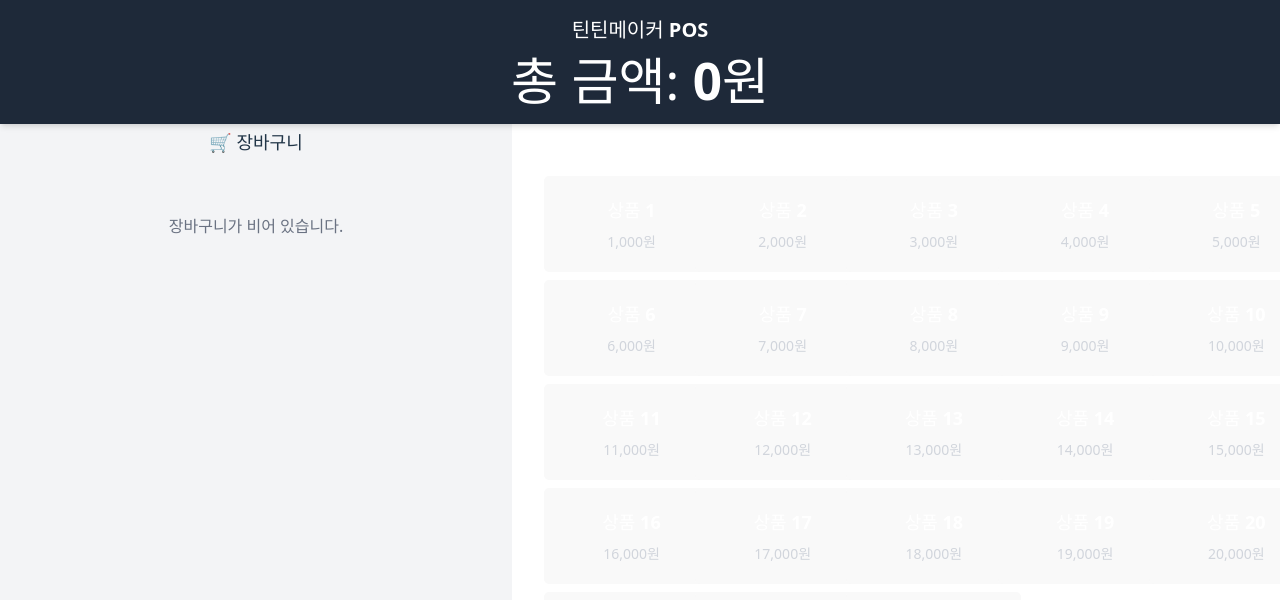
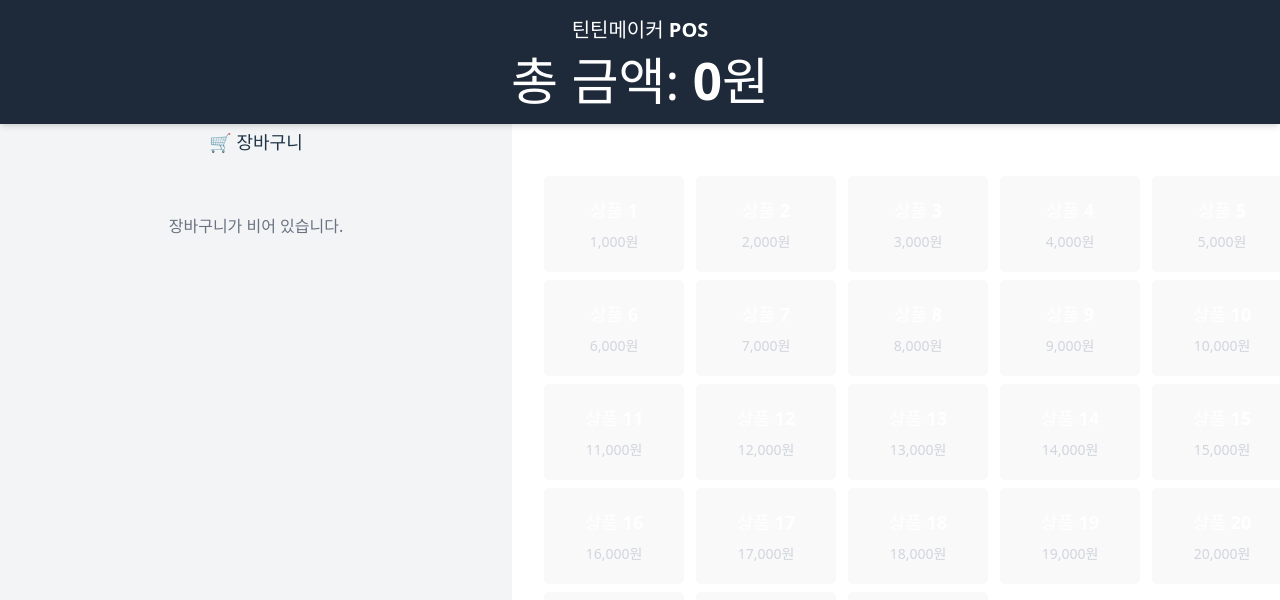
Before and after one commit to malcano/teenteen-pos, a React (Vite) app: page / in a window 1280 px wide. Shown: the top 600 px of the page. Built offline with nearby package versions, Linux system fonts and the light colour scheme.

Commit message:
fix width of buttons

```diff
--- a/src/components/ProductGrid.tsx
+++ b/src/components/ProductGrid.tsx
@@ -18,19 +18,19 @@ const ProductGrid = ({ products, onReset, onCheckout, onEdit }: ProductGridProps
 
   return (
     <div className="flex justify-end p-4 w-full">
-      <div className="grid grid-cols-5 gap-x-13 gap-y-2 mt-6"> {/* ✅ 상품 간격 증가 */}
+      <div className="grid grid-cols-5 gap-x-14 gap-y-2 mt-6"> {/* ✅ 상품 간격 증가 */}
         {products.map((product) => {
           let buttonClass = "p-4 text-white text-center bg-gray-900"; // 기본 검정색
           let buttonLabel = product.name;
 
           if (product.id === 21) {
-            buttonClass = "p-4 text-white text-center bg-red-600 w-[120px] h-24"; // ✅ 초기화 버튼 크기 조정
+            buttonClass = "p-4 text-white text-center bg-red-600 w-[80px] h-24"; // ✅ 초기화 버튼 크기 조정
             buttonLabel = "초기화";
           } else if (product.id === 22) {
-            buttonClass = "p-4 text-white text-center bg-blue-500 w-[120px] h-24"; // ✅ 체크아웃 버튼 크기 조정
+            buttonClass = "p-4 text-white text-center bg-blue-500 w-[80px] h-24"; // ✅ 체크아웃 버튼 크기 조정
             buttonLabel = "체크아웃";
           } else if (product.id === 23) {
-            buttonClass = "p-4 text-white text-center bg-gray-500 w-[120px] h-24"; // ✅ 상품 편집 버튼 크기 조정
+            buttonClass = "p-4 text-white text-center bg-gray-500 w-[80px] h-24"; // ✅ 상품 편집 버튼 크기 조정
             buttonLabel = "상품 편집";
           }
 
@@ -48,7 +48,7 @@ const ProductGrid = ({ products, onReset, onCheckout, onEdit }: ProductGridProps
                   addItem({ ...product, quantity: 1 });
                 }
               }}
-              className={`${buttonClass} flex flex-col items-center justify-center w-[175px] h-24 rounded-md`} // ✅ 모든 버튼 동일한 크기로 조정
+              className={`${buttonClass} flex flex-col items-center justify-center w-[140px] h-24 rounded-md`} // ✅ 모든 버튼 동일한 크기로 조정
             >
               <span className="text-lg font-semibold">{buttonLabel}</span>
               {product.id < 21 && (
```
Also changed, not shown: src/components/Cart.tsx (+0 -19 lines), src/components/Header.tsx (+0 -15 lines).
